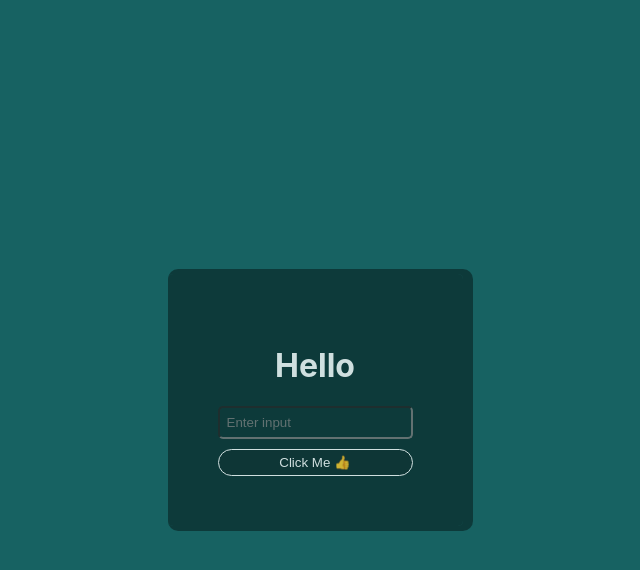
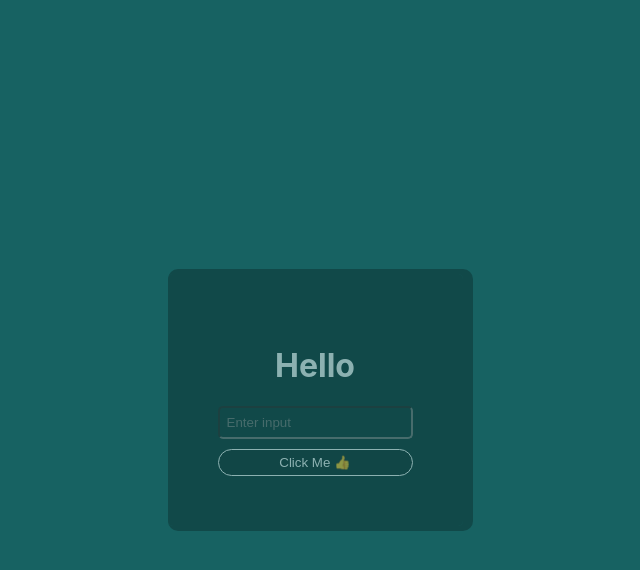
Before and after one commit to Sajjad124/react-form, a React (Create React App) app: page / in a window 1280 px wide. In both pictures the pointer is over the element 640 px from the left and 400 px from the top of the page. Shown: the top 570 px of the page, without its empty margins (325-965 px from the left). Built offline with nearby package versions, Linux system fonts and the light colour scheme.

Commit message:
Update index.css

```diff
--- a/src/index.css
+++ b/src/index.css
@@ -29,7 +29,7 @@ code {
   box-shadow: 5px 0px 0px 5px rgba(0, 0, 0, 0.5);
 }
 .inner:hover {
-  opacity: 79.5%;
+  opacity: 50.5%;
 }
 h1 {
   text-align: center;
```
